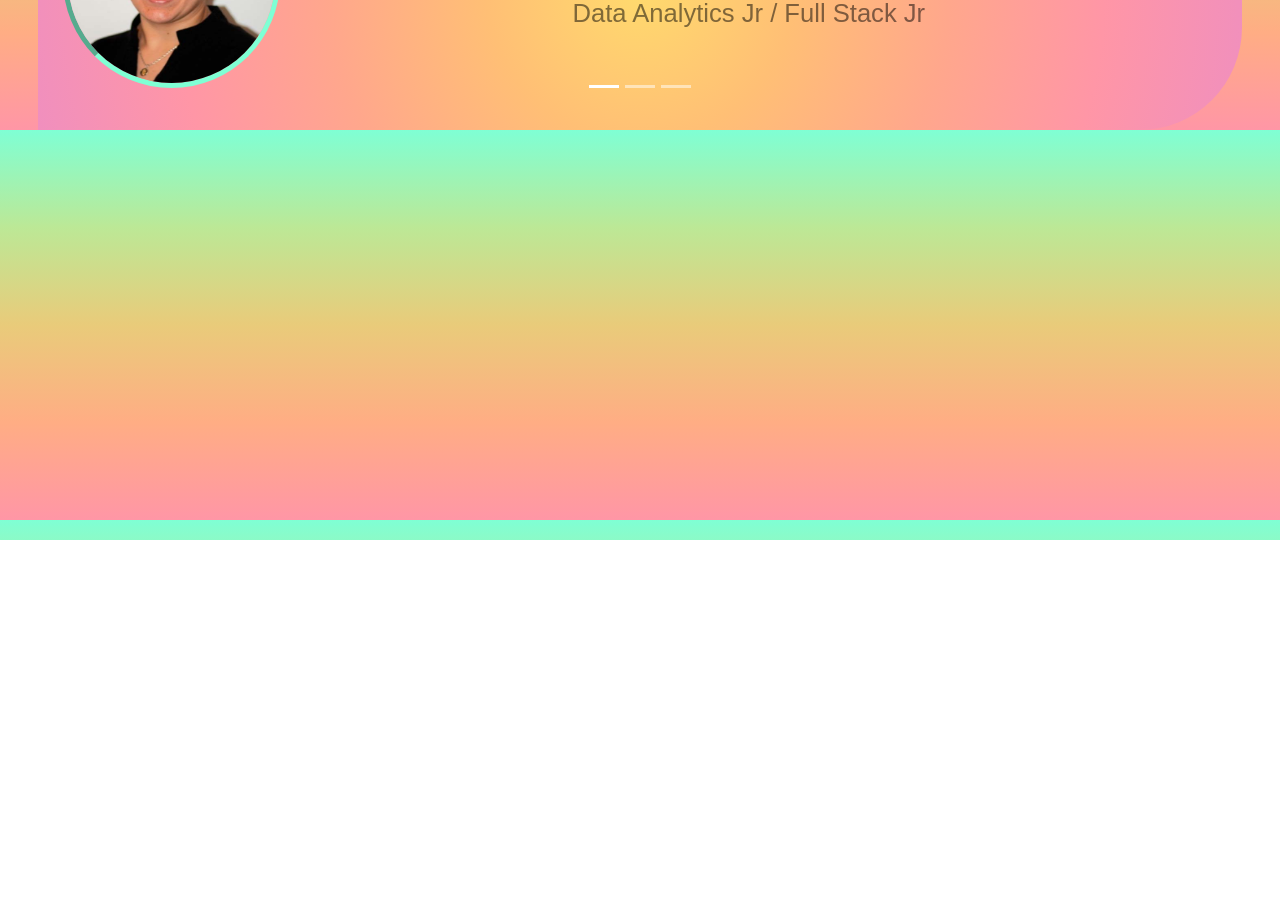
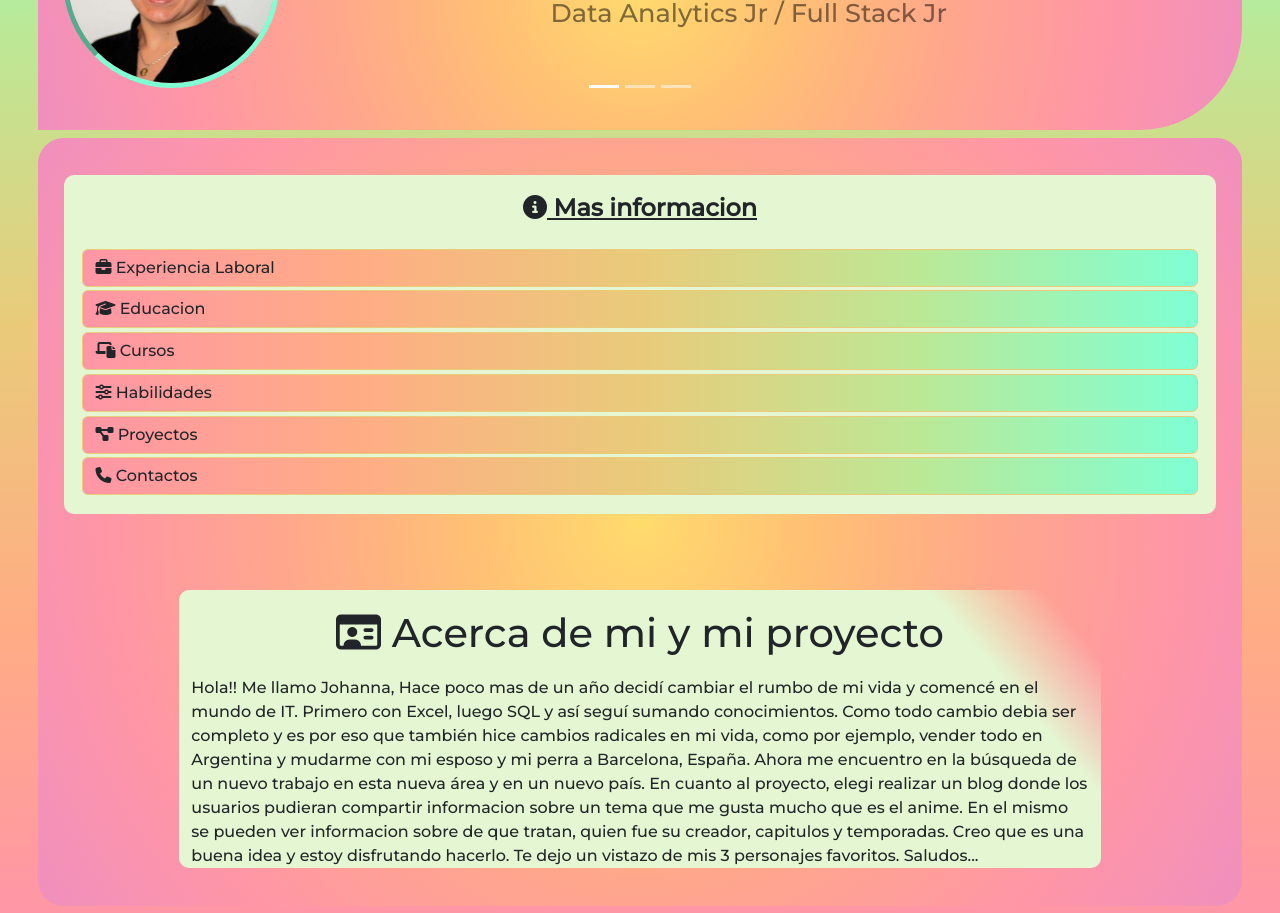
Before and after one commit to JohannaPadilla/FrontEnd-Ag.Prog-, an Angular app: page / in a window 1280 px wide. Shown: the part 260-1173 px from the top of the page. Before the commit the page ends 800 px from the top, so only its background shows below. Built offline with nearby package versions, Linux system fonts and the light colour scheme.

Commit message:
ingreso-de-main-y-acerca-de-mi

```diff
--- a/src/app/app.component.html
+++ b/src/app/app.component.html
@@ -1,2 +1,3 @@
 <app-navbar></app-navbar>
 <app-header></app-header>
+<app-main></app-main>
--- a/src/app/app.module.ts
+++ b/src/app/app.module.ts
@@ -5,12 +5,16 @@ import { AppRoutingModule } from './app-routing.module';
 import { AppComponent } from './app.component';
 import { NavbarComponent } from './components/navbar/navbar.component';
 import { HeaderComponent } from './components/header/header.component';
+import { MainComponent } from './components/main/main.component';
+import { AcercaDeMiComponent } from './components/main/acerca-de-mi/acerca-de-mi.component';
 
 @NgModule({
   declarations: [
     AppComponent,
     NavbarComponent,
-    HeaderComponent
+    HeaderComponent,
+    MainComponent,
+    AcercaDeMiComponent
   ],
   imports: [
     BrowserModule,
--- /dev/null
+++ b/src/app/components/main/acerca-de-mi/acerca-de-mi.component.css
@@ -0,0 +1,68 @@
+/* Style del section */
+#section {
+  border-radius: 2vw;
+  margin: 0.2cm 1cm;
+  background-image: radial-gradient(
+    circle,
+    #ffdb6d,
+    #ffbf75,
+    #ffa78c,
+    #ff96a6,
+    #f08fbe
+  );
+}
+
+/* Style Div del columna "Mas informacion" */
+#div-info {
+  margin: 1cm;
+  background-color: #e4f7d2;
+  padding: 0.5cm;
+  border-radius: 10px;
+}
+/* Titulo "Mas informcion */
+#tit-info {
+  text-align: center;
+  text-decoration: underline;
+  margin-bottom: 2vw;
+}
+/* Style de card item de columna "Mas informacion */
+.tarj-info {
+  background-image: linear-gradient(
+    to right,
+    #ff96a6,
+    #ffad84,
+    #e9cb7a,
+    #bce896,
+    #7fffd4
+  );
+  border: 0.1vw solid #e9cb7a;
+}
+/* Style columna items de "Mas informacion" */
+.col-info {
+  margin-top: 0.1cm;
+}
+/* Style letras items columna "Mas informacion" */
+.a-info {
+  text-decoration: none;
+  color: #212529;
+  text-align: left;
+}
+
+/* Style Div "Acerca de mi..." */
+#div-acerca {
+  margin: 1cm;
+  display: flex;
+  align-items: center;
+  background-image: linear-gradient(
+    50deg,
+    transparent 0%,
+    #e4f7d2 0% 85%,
+    transparent 95%
+  );
+  border-radius: 10px;
+}
+/* Style H1 de "Acerca de mi..." */
+#h1-acerca{
+  margin: 0.5cm 0;
+  text-align: center
+}
--- /dev/null
+++ b/src/app/components/main/acerca-de-mi/acerca-de-mi.component.html
@@ -0,0 +1,85 @@
+<!-- Acerca de mi  -->
+<section id="section">
+  <!-- Columna "Mas informacion" -->
+  <div class="row justify-content-evenly">
+    <div class="col" id="div-info">
+      <h4 id="tit-info">
+        <strong><i class="fa-solid fa-circle-info"></i> Mas informacion</strong>
+      </h4>
+      <!-- Items de columna "Mas informacion" -->
+      <div class="col-12 col-info">
+        <div class="card btn tarj-info">
+          <a href="#" class="a-info">
+            <i class="fa-solid fa-briefcase"></i>
+            Experiencia Laboral
+          </a>
+        </div>
+      </div>
+      <div class="col-12 col-info">
+        <div class="card btn tarj-info">
+          <a href="#" class="a-info">
+            <i class="fa-solid fa-graduation-cap"></i>
+            Educacion
+          </a>
+        </div>
+      </div>
+      <div class="col-12 col-info">
+        <div class="card btn tarj-info">
+          <a href="#" class="a-info">
+            <i class="fa-solid fa-laptop-file"></i>
+            Cursos
+          </a>
+        </div>
+      </div>
+      <div class="col-12 col-info">
+        <div class="card btn tarj-info">
+          <a href="#" class="a-info">
+            <i class="fa-solid fa-sliders"></i>
+            Habilidades
+          </a>
+        </div>
+      </div>
+      <div class="col-12 col-info">
+        <div class="card btn tarj-info">
+          <a href="#" class="a-info">
+            <i class="fa-solid fa-diagram-project"></i>
+            Proyectos
+          </a>
+        </div>
+      </div>
+      <div class="col-12 col-info">
+        <div class="card btn tarj-info">
+          <a href="#" class="a-info">
+            <i class="fa-solid fa-phone"></i>
+            Contactos
+          </a>
+        </div>
+      </div>
+    </div>
+
+    <div class="col-9" id="div-acerca">
+      <div class="card-body">
+        <div class="card-body" id="h1-acerca">
+          <h1>
+            <i class="fa-regular fa-id-card"></i> Acerca de mi y mi proyecto
+          </h1>
+        </div>
+        <div>
+          Hola!! Me llamo Johanna, Hace poco mas de un año decidí cambiar el
+          rumbo de mi vida y comencé en el mundo de IT. Primero con Excel, luego
+          SQL y así seguí sumando conocimientos. Como todo cambio debia ser
+          completo y es por eso que también hice cambios radicales en mi vida,
+          como por ejemplo, vender todo en Argentina y mudarme con mi esposo y
+          mi perra a Barcelona, España. Ahora me encuentro en la búsqueda de un
+          nuevo trabajo en esta nueva área y en un nuevo país. En cuanto al
+          proyecto, elegi realizar un blog donde los usuarios pudieran compartir
+          informacion sobre un tema que me gusta mucho que es el anime. En el
+          mismo se pueden ver informacion sobre de que tratan, quien fue su
+          creador, capitulos y temporadas. Creo que es una buena idea y estoy
+          disfrutando hacerlo. Te dejo un vistazo de mis 3 personajes favoritos.
+          Saludos...
+        </div>
+      </div>
+    </div>
+  </div>
+</section>
--- /dev/null
+++ b/src/app/components/main/acerca-de-mi/acerca-de-mi.component.ts
@@ -0,0 +1,15 @@
+import { Component, OnInit } from '@angular/core';
+
+@Component({
+  selector: 'app-acerca-de-mi',
+  templateUrl: './acerca-de-mi.component.html',
+  styleUrls: ['./acerca-de-mi.component.css']
+})
+export class AcercaDeMiComponent implements OnInit {
+
+  constructor() { }
+
+  ngOnInit(): void {
+  }
+
+}
--- /dev/null
+++ b/src/app/components/main/main.component.html
@@ -0,0 +1 @@
+<app-acerca-de-mi></app-acerca-de-mi>
--- /dev/null
+++ b/src/app/components/main/main.component.ts
@@ -0,0 +1,15 @@
+import { Component, OnInit } from '@angular/core';
+
+@Component({
+  selector: 'app-main',
+  templateUrl: './main.component.html',
+  styleUrls: ['./main.component.css']
+})
+export class MainComponent implements OnInit {
+
+  constructor() { }
+
+  ngOnInit(): void {
+  }
+
+}
--- a/src/index.html
+++ b/src/index.html
@@ -7,9 +7,9 @@
   <meta name="viewport" content="width=device-width, initial-scale=1">
   <link rel="icon" type="image/x-icon" href="#">
   <script src="https://kit.fontawesome.com/1616891057.js" crossorigin="anonymous"></script>
-  <!-- <link rel="preconnect" href="https://fonts.googleapis.com">
+  <link rel="preconnect" href="https://fonts.googleapis.com">
   <link rel="preconnect" href="https://fonts.gstatic.com" crossorigin>
-  <link href="https://fonts.googleapis.com/css2?family=Montserrat:wght@500&display=swap" rel="stylesheet"> -->
+  <link href="https://fonts.googleapis.com/css2?family=Montserrat:wght@500&display=swap" rel="stylesheet">
 </head>
 <body id="body-custom">
   <app-root></app-root>
```
Also changed, not shown: src/app/components/main/main.component.css (added), 2 other files (tests, documents, lock files or other folders).
